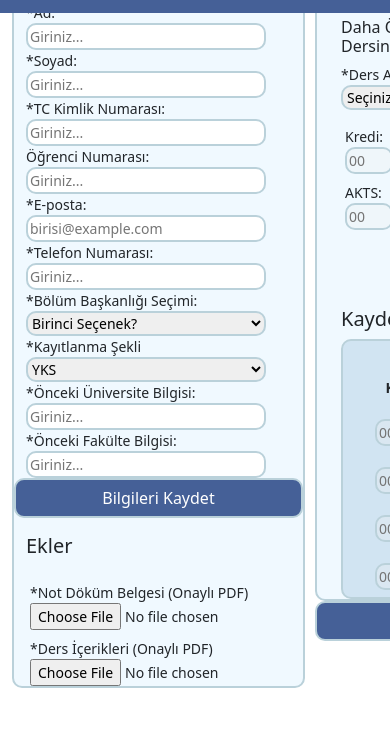
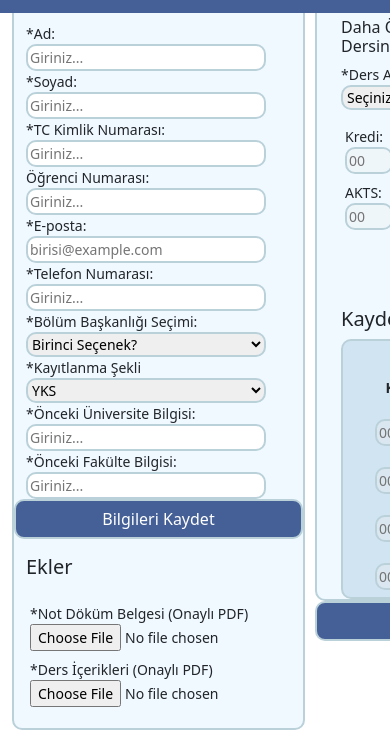
Before and after one commit to ahsalmonskinroll/MuafiyetEkrani, a plain HTML site: page MuafiyetEkrani - Git/index.html in a window 390 px wide. Shown: the part 144-874 px from the top of the page. Before the commit the page ends 844 px from the top, so only its background shows below. Drawn offline with nearby package versions, Linux system fonts and the light colour scheme.

Commit message:
1 mayıs
görsel düzenlemer yapıldı, boxların mobilde kayan yapıda olması için çalışılacak.

```diff
--- a/MuafiyetEkrani - Git/assets/css/style.css
+++ b/MuafiyetEkrani - Git/assets/css/style.css
@@ -31,8 +31,9 @@
 
 .box {
     background-color: lightblue;
-    min-height: 30rem;
+    min-height: 37rem;
 }
+
 
 
 
```
Also changed, not shown: MuafiyetEkrani - Git/index.html (+2 -0 lines).
